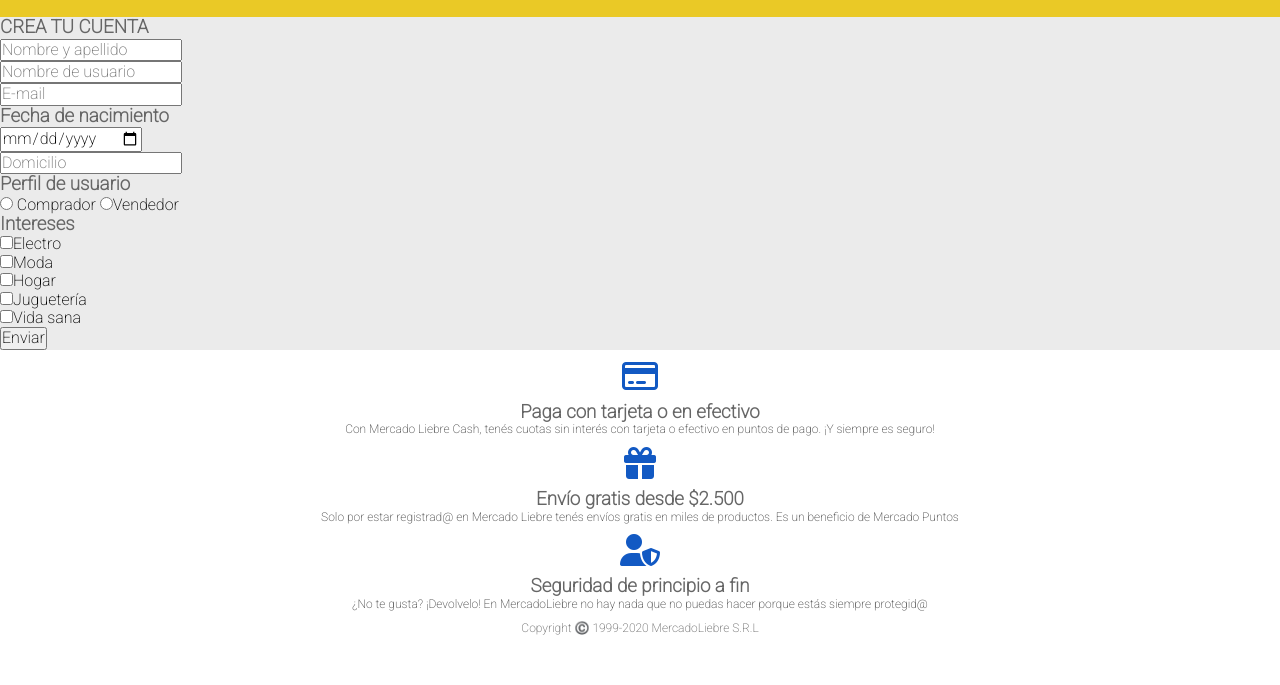
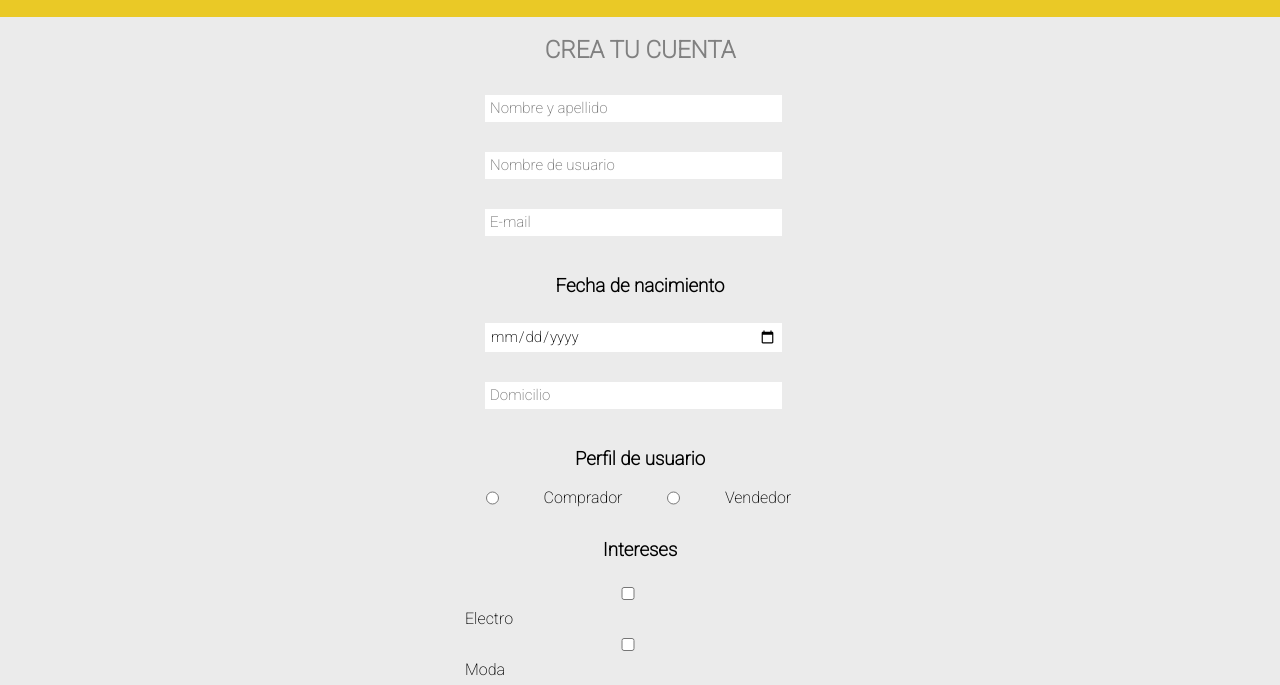
Before and after one commit to FlorenciaRisso/mercadoLiebre, a website: page views/register.html in a window 1280 px wide. Shown: the part 88-773 px from the top of the page. Drawn offline with nearby package versions, Linux system fonts and the light colour scheme.

Commit message:
correccion de css

```diff
--- a/public/css/styles.css
+++ b/public/css/styles.css
@@ -55,7 +55,7 @@
 
 .copy-header {
     color: #2e2e2e;
-    font-size: 1em;
+    font-size:smaller;
     font-weight: 400;
     text-align: center;
     margin: 10px;
@@ -66,24 +66,24 @@
 
 
 
+
 .main-nav-bar {
-    display: none;
+    display: block;
+    justify-content: space-between;
 }
 
 .main-nav-bar ul {
     list-style: none;
     display: block;
-    margin: 0;
-    padding: 0;
 }
 
 .main-nav-bar a {
     text-decoration: none;
     color: #222222;
     display: inline-block;
-    font-size: 17px;
-    padding: 5px 0;
+    font-size: 12px;
 }
+
 
 
 #input-search-bar {
@@ -106,7 +106,9 @@
 .search-bar {
     display: flex;
     width: 50%;
-    margin: 10px 0px
+    margin: 10px 0px;
+    align-items: center;
+    margin: 15px;
 }
 
 
@@ -141,9 +143,7 @@
 /*MAIN*/
 
 main {
-    width: 90%;
-    margin:0 5%;
-    margin-top: 10px;
+    width: 100%;
 }
 
 .home-banner img{
@@ -162,14 +162,20 @@
 }
 
 h3{
-    color:#666;
+    color:#000000;
     margin:0;
+}
+
+.label-input{
+    margin: 3px;
 }
 
 span, p {
     margin: 0;
     font-size: 12px;
 }
+
+
 
 article {
     background-color: #fff;
@@ -212,9 +218,6 @@
 .tarjeta-producto {
     border-top: 1px solid #ebebeb;
     padding: 15px;
-}
-
-.tarjeta-producto {
     margin-bottom: 10px;
 }
 
@@ -296,18 +299,23 @@
 
 /*FOOTER*/
 
+.footer{
+    width: 100%;
+}
+
 .detalles-footer {
     background-color: #fff;
     color: #464646;
     text-align: center;
-    margin: 10px 10px;
+    margin: 10px 50px;
     margin-bottom: 10px;
 }
 
 .copyrigth {
     color: #666;
     text-align: center;
-    margin: 5px;
+    margin: 20px;
+    font-size: smaller;
 }
 
 .icon-footer {
@@ -323,9 +331,52 @@
     background-color: #EBEBEB;
     margin: 0;
     width: 100vw;
+    display: flex;
+    justify-content: center;
+}
+.container{
+    display: block;
+    justify-content: center;
+    max-width: 600px ;
+    width: 350px;
+}
+.h2-register{
+    margin: 20px;
 }
 
 
+h3{
+    margin: 30px 0px 15px 0px;
+    text-align: center;
+}
+
+.block-input{
+    margin: 10px;
+    border-radius: 10px;
+
+
+}
+
+.input{
+    margin: 10px;
+    font-size: 15px;
+    border: bisque;
+    padding: 5px;
+    width: 90% ;
+}
+
+.block-input-rol{
+    display: flex;
+    justify-content: space-around;
+}
+.intereses-inputs {
+    display: block;
+    margin-right: 10px; /* Ajusta el espaciado entre los labels */
+}
+
+.fa-search{
+    margin: 3px;
+}
 
 
 
@@ -345,7 +396,8 @@
 
     .search-bar{
         width: 50%;
-        margin: 10px 0px
+        margin: 10px 0px;
+        align-items: center;
     }
 
     .copy-header{
@@ -361,6 +413,7 @@
         display: flex;
         justify-content: space-between;
         margin-top: 10px;
+        height: 5px;
     }
 
     .main-header ul{
@@ -413,6 +466,10 @@
     margin-left: 10px;
 
 }
+.main-nav-bar {
+    display: flex;
+    height: auto;
+}
 
 .copy-header{
     max-width: none;
@@ -424,8 +481,31 @@
     width: 60%;
 }
 
+.title-main{
+    margin: 40px;
+    text-align: center;
+}
+
+.main-products{
+    display: block;
+}
+
+.last-visited, .offers{
+    display: flex;
+    flex-wrap: wrap;
+    justify-content: center;
+}
+.tarjeta-producto{
+    width: 250px;
+}
+.tarjeta-producto img{
+    width: 80%;
+    height: auto;
+}
+
 .main-nav-bar{
-    margin-top: 10px;
+    margin-top: 20px;
+    height: 5px;
 }
 
 .main-nav-bar li{
@@ -446,4 +526,5 @@
     display: block;
     margin-top: 10px;
 }
+
 }
--- a/views/register.html
+++ b/views/register.html
@@ -26,49 +26,51 @@
     </header>
 
     <main class="main-register">
-        <h3>CREA TU CUENTA</h3>
-        <div>
-            <input type="text" name="nombre" placeholder="Nombre y apellido" required>
+        <div class="container">
+        <h2 class="h2-register">CREA TU CUENTA</h2>
+        <div class="block-input">
+            <input class="input" type="text" name="nombre" placeholder="Nombre y apellido" required>
         </div>
-        <div>
-            <input type="text" name="usuario" placeholder="Nombre de usuario" required>
+        <div class="block-input">
+            <input class="input" type="text" name="usuario" placeholder="Nombre de usuario" required>
         </div>
-        <div>
-            <input type="email" name="email" placeholder="E-mail" required>
+        <div class="block-input">
+            <input class="input" type="email" name="email" placeholder="E-mail" required>
         </div>
         <h3>Fecha de nacimiento</h3>
-        <div>
-        <input type="date" id="fecha" name="fecha" required>
+        <div class="block-input">
+        <input class="input" type="date" id="fecha" name="fecha" required>
         </div>
-        <div>
-            <input type="text" name="domicilio" placeholder="Domicilio">
+        <div class="block-input">
+            <input class="input" type="text" name="domicilio" placeholder="Domicilio">
+        </div class="block-input">
+
+        <h3>Perfil de usuario</h3>
+
+        <div class="block-input-rol">
+        <input type="radio"><label class="label-input">Comprador</label>
+        <input type="radio"><label class="label-input">Vendedor</label>
         </div>
-        <h3>Perfil de usuario</h3>
-        <input type="radio"> <label>Comprador</label> <input type="radio" <label>Vendedor</label>
+
+
         <h3>Intereses</h3>
 
+        <div class="intereses-inputs">
             <label for="electro">
-            <input type="checkbox" name="electro" id="electro">Electro
+                <input class="input" type="checkbox" name="electro" id="electro">Electro
             </label>
-        <br>
             <label for="moda">
-            <input type="checkbox" name="moda" id="moda">Moda
+                <input class="input" type="checkbox" name="moda" id="moda">Moda
             </label>
-        <br>
             <label for="hogar">
-            <input type="checkbox" name="hogar" id="hogar">Hogar
+                <input class="input" type="checkbox" name="hogar" id="hogar">Hogar
             </label>
-        <br>
-        <label for="jugueteria">
-            <input type="checkbox" name="jugueteria" id="jugueteria">Juguetería
-        </label>
-        <br>
-        <label for="vidaSana">
-            <input type="checkbox" name="vidaSana" id="vidaSana">Vida sana
-        </label>
-        <br>
+            <label for="jugueteria"><input class="input" type="checkbox" name="jugueteria" id="jugueteria">Juguetería</label>
+            <label for="vidaSana"><input class="input" type="checkbox" name="vidaSana" id="vidaSana">Vida sana</label>
+        </div>
 
-        <input type="submit" value="Enviar">
+        <input class="input" type="submit" value="Enviar">
+    </div>
     </main>
 
     <footer>
```
Also changed, not shown: views/home.html (+18 -16 lines). Lines whose indentation alone changed are shown as unchanged.
